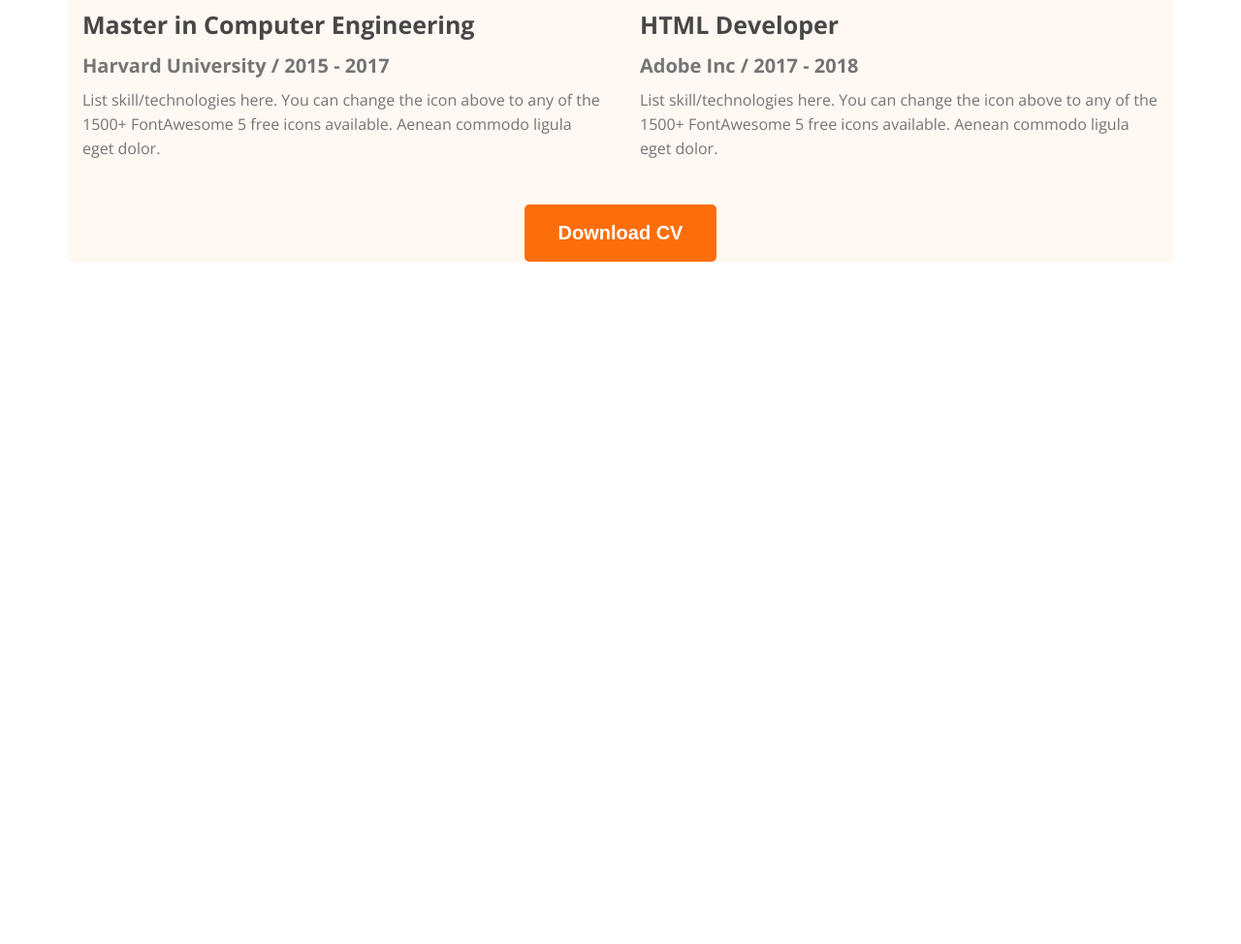
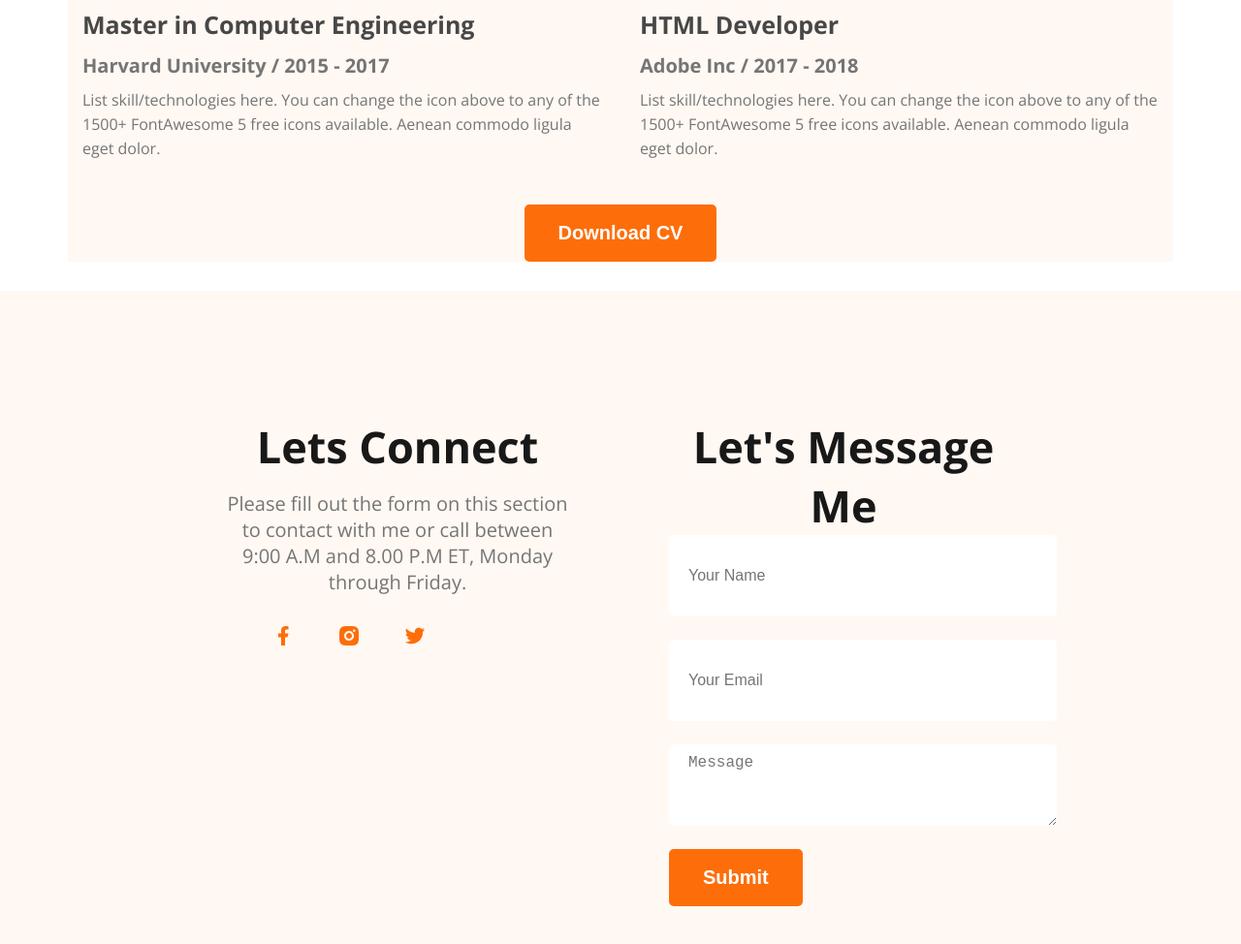
Before and after one commit to Atik01-dev/portfolio-instructor-jhankar-vai, a plain HTML site: page index.html in a window 1280 px wide. Shown: the part 2376-3350 px from the top of the page at 97% size. Before the commit the page ends 2676 px from the top, so only its background shows below. Drawn offline with nearby package versions, Linux system fonts and the light colour scheme; a web font is replaced by a local one.

Commit message:
footer added

```diff
--- a/index.html
+++ b/index.html
@@ -138,8 +138,25 @@
             <!-- summary of resume section end -->
         </section>
     </main>
-    <footer>
-
+    <footer class="secondary-bg">
+        <div class="footer-column">
+            <h3 class="section-title">Lets Connect</h3>
+            <p class="section-description">Please fill out the form on this section to contact with me or call between 9:00 A.M and 8.00 P.M ET, Monday through Friday.</p>
+            <div class="icons">
+                <a href="#" class="icon"><img src="images/icons/facebook.png" alt="facebook"></a>
+                <a href="#" class="icon"><img src="images/icons/insta.png" alt="instagram"></a>
+                <a href="#" class="icon"><img src="images/icons/twitter.png" alt="twitter"></a>
+            </div>
+        </div>
+        <div class="footer-column">
+            <h3 class="section-title">Let's Message Me</h3>
+            <form action="">
+                <input type="text" name="" id="" placeholder="Your Name">
+                <input type="email" name="" id="" placeholder="Your Email">
+                <textarea name="" id="" cols="20" rows="30" placeholder="Message"></textarea>
+                <input type="submit" value="Submit" class="btn-primary">
+            </form>
+        </div>
     </footer>
 </body>
 </html>
--- a/styles/style.css
+++ b/styles/style.css
@@ -195,3 +195,31 @@ main{
     text-align: center;
     margin-bottom: 30px;
 }
+/* footer styles start */
+footer{
+    display: flex;
+    padding: 130px 230px;
+    gap: 100px;
+}
+.footer-column{
+    width: 50%;
+}
+.icons{
+    margin-left: 30px;
+    margin-top: 30px;
+
+}
+.icon{
+    margin: 20px;
+}
+footer input[type="text"],input[type="email"], textarea{
+    height: 64px;
+    border-radius: 5px;
+    background-color: #fff;
+    display: block;
+    width: 100%;
+    border: none;
+    font-size: 16px;
+    padding: 10px 20px;
+    margin-bottom: 24px;
+}
```
